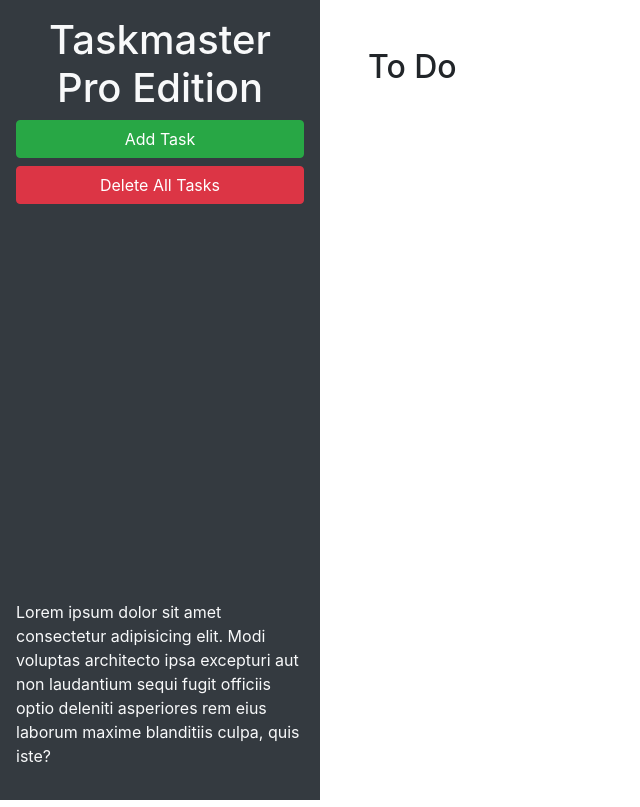
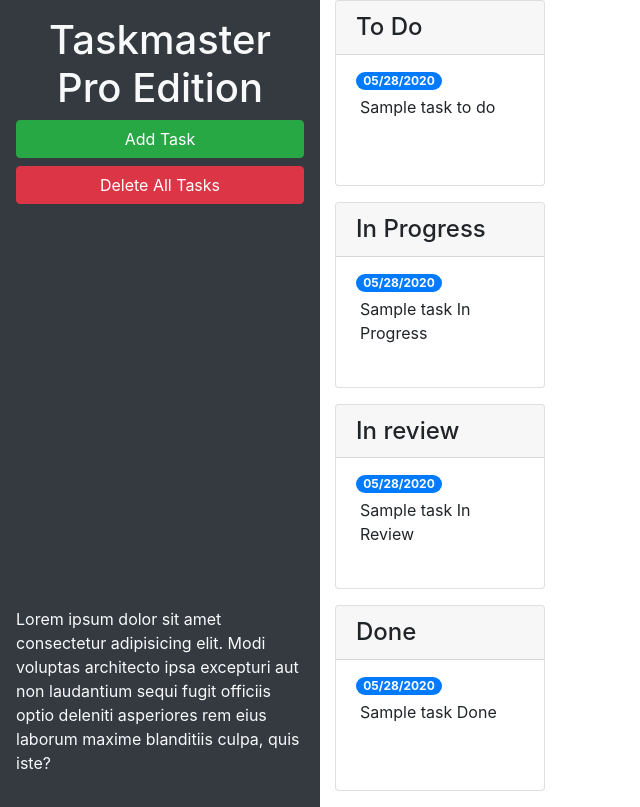
Before and after one commit to Chesebro11/taskinator-pro, a plain HTML site: page index.html in a window 1280 px wide. Shown: the whole page, without its empty margins (0-640 px from the left). Drawn offline with nearby package versions, Linux system fonts and the light colour scheme.

Commit message:
added multiple columns improved new task modal

```diff
--- a/index.html
+++ b/index.html
@@ -24,10 +24,64 @@
       </p>
     </header>
     <main class="col-12 col-lg-9">
-      <div class="m-5">
-        <h2>To Do</h2>
-        <ul id="list-toDo" class="list-group"> </ul>
+      <div class="col-12 col-md-6 col-xl-3 mb-3">
+        <div class="card">
+          <h4 class="card-header">
+            To Do
+          </h4>
+          <ul id="list-toDo" class="list-group list-group-flush">
+            <li class="list-group-item">
+              <span class="badge badge-primary badge-pill">05/28/2020</span>
+              <p class="m-1">Sample task to do</p>
+            </li>
+          </ul>
+        </div>
       </div>
+        <!-- todo end -->
+        <!-- in progress start -->
+          <div class="col-12 col-md-6 col-xl-3 mb-3">
+            <div class="card">
+              <h4 class="card-header">
+                In Progress
+              </h4>
+              <ul id="list-inProgress" class="list-group list-group-flush">
+                <li class="list-group-item">
+                  <span class="badge badge-primary badge-pill">05/28/2020</span>
+                  <p class="m-1">Sample task In Progress</p>
+                </li>
+              </ul>
+            </div>
+          </div>
+        <!-- in progress end -->
+        <!-- in review start -->
+          <div class="col-12 col-md-6 col-xl-3 mb-3">
+            <div class="card">
+              <h4 class="card-header">
+                In review
+              </h4>
+              <ul id="list-inReview" class="list-group list-group-flush">
+                <li class="list-group-item">
+                  <span class="badge badge-primary badge-pill">05/28/2020</span>
+                  <p class="m-1">Sample task In Review</p>
+                </li>
+              </ul>
+            </div>
+          </div>
+
+            <div class="col-12 col-md-6 col-xl-3 mb-3">
+              <div class="card">
+                <h4 class="card-header">
+                  Done
+                </h4>
+                <ul id="list-done" class="list-group list-group-flush">
+                  <li class="list-group-item">
+                    <span class="badge badge-primary badge-pill">05/28/2020</span>
+                    <p class="m-1">Sample task Done</p>
+                  </li>
+                </ul>
+              </div>
+            </div>
+        </div>
     </main>
   </div>
 
@@ -46,11 +100,11 @@
           <form>
             <div class="form-group">
               <label for="modalTaskDescription">Task description</label>
-              <textarea id="modalTaskDescription" rows="3"></textarea>
+              <textarea id="modalTaskDescription" rows="3" class="form-control"></textarea>
             </div>
             <div class="form-group">
               <label for="modalDueDate">Due date</label>
-              <input type="text" id="modalDueDate" placeholder="mm/dd/yyyy" autocomplete="off" />
+              <input type="text" class="form-control" id="modalDueDate" placeholder="mm/dd/yyyy" autocomplete="off" />
             </div>
           </form>
         </div>
```
